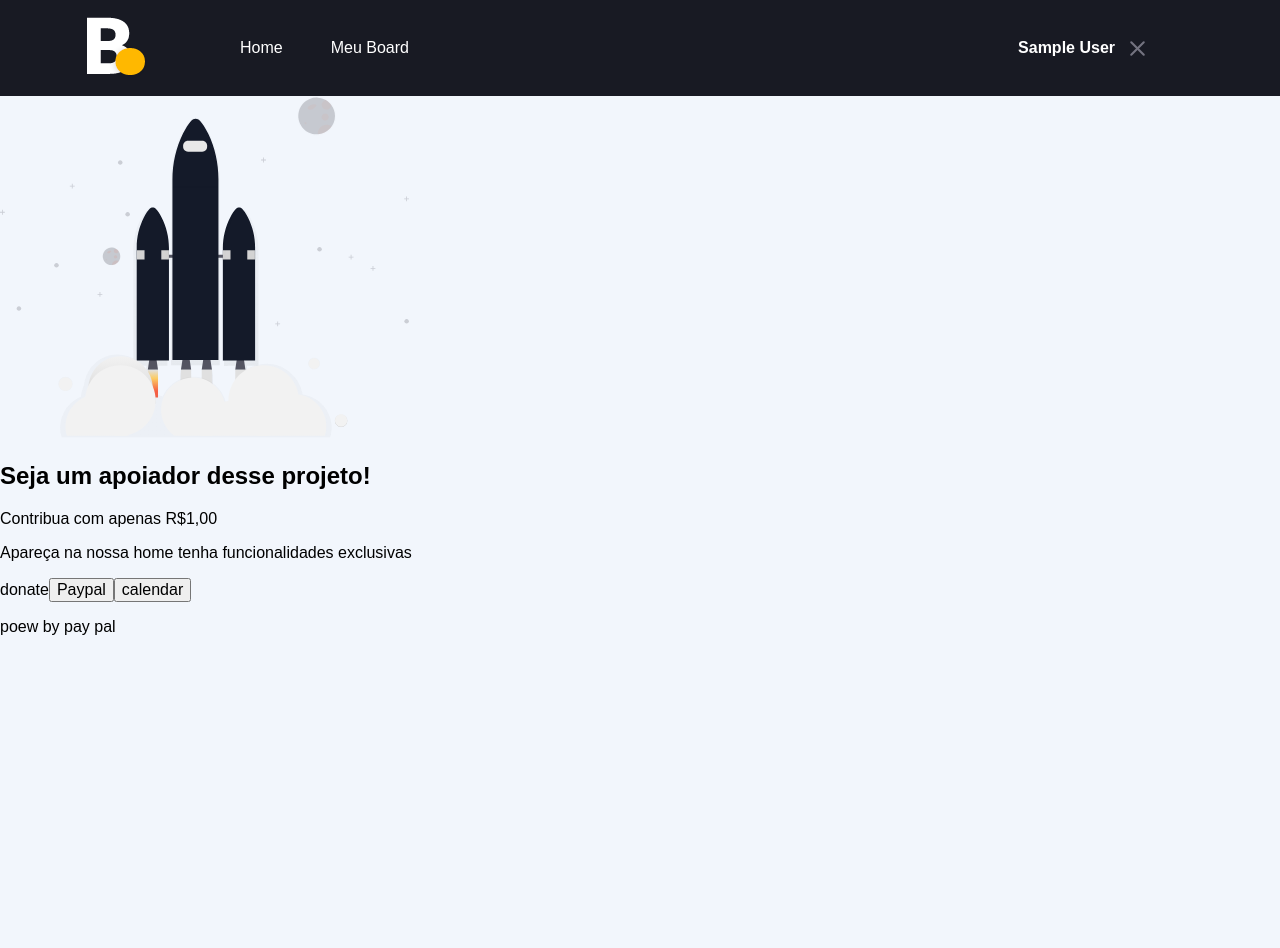
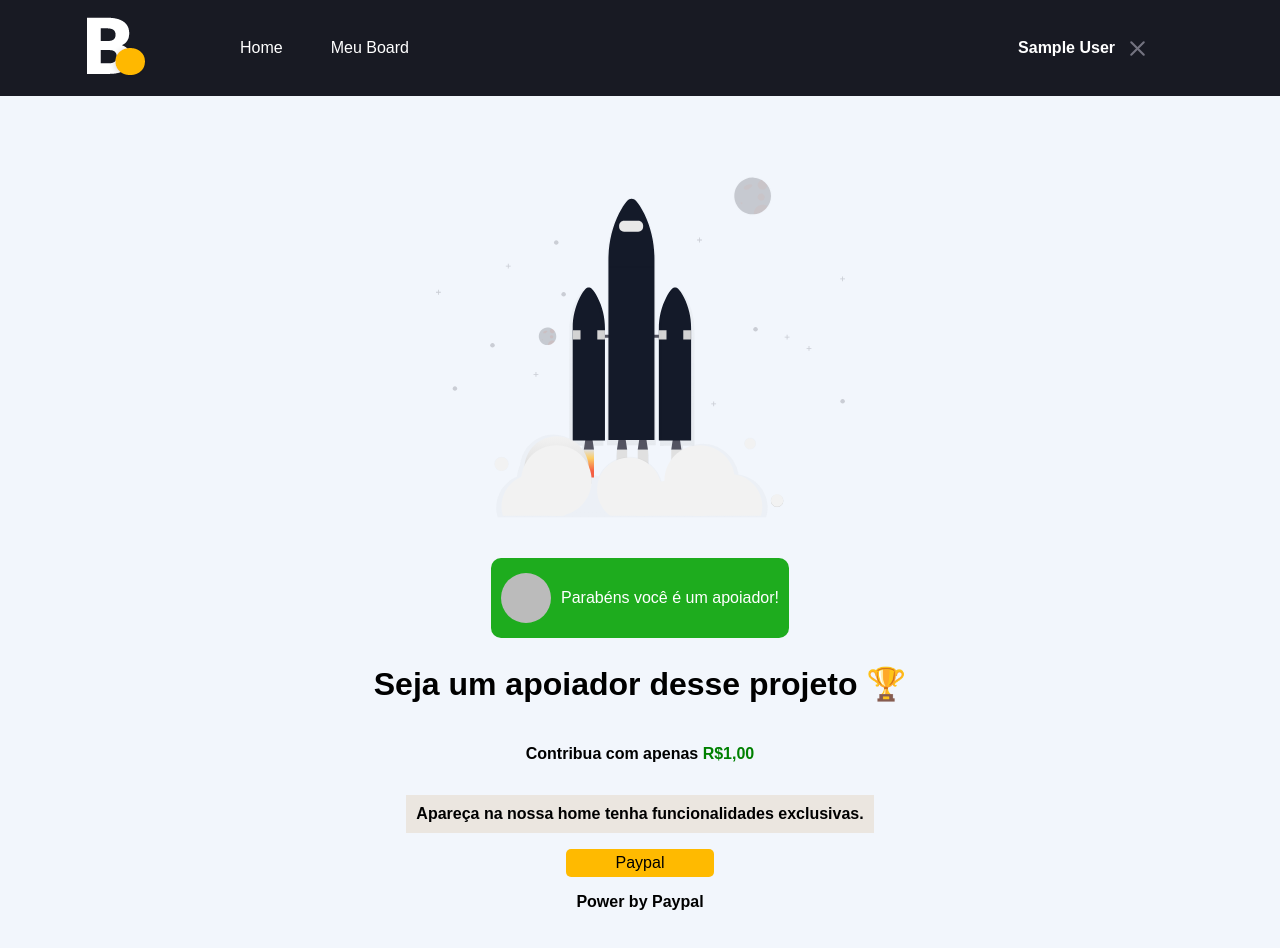
Before and after one commit to tamireshc/board, a Next.js app: page /donate in a window 1280 px wide. Shown: the top 948 px of the page. Before the commit the page ends 800 px from the top, so only its background shows below. Built offline with nearby package versions, Linux system fonts and the light colour scheme; no server answers; sample sign-in values are in the browser's storage.

Commit message:
add pag details task and donateres with integration firebase

```diff
--- a/src/pages/donate.tsx
+++ /dev/null
@@ -1,18 +0,0 @@
-import React from 'react'
-
-const donate = () => {
-  return (
-    <section>
-      <img src='/images/rocket.svg' />
-      <h1>Seja um apoiador desse projeto!</h1>
-      <p>Contribua com apenas <span>R$1,00</span></p>
-      <p>Apareça na nossa home tenha funcionalidades exclusivas</p>
-      donate
-      <button>Paypal</button>
-      <button>calendar</button>
-      <p>poew by pay pal</p>
-    </section>
-  )
-}
-
-export default donate
--- /dev/null
+++ b/src/pages/donate/index.tsx
@@ -0,0 +1,66 @@
+import { GetServerSideProps } from "next"
+import { getSession } from "next-auth/react"
+import Head from "next/head"
+import styles from './styles.module.scss'
+
+interface IUser {
+  nome: string;
+  image: string;
+  email: string,
+}
+
+interface IUserProp {
+  user: IUser
+}
+
+const donate = ({ user }: IUserProp) => {
+  return (
+    <>
+      <Head>
+        <title>Ajude a plataforma boar a ficar online!S</title>
+      </Head>
+
+      <section className={styles.container}>
+        <img src='/images/rocket.svg' className={styles.imgRoquet} />
+        <div className={styles.containerSupporter}>
+          <img src={user.image} />
+          <p>Parabéns você é um apoiador!</p>
+        </div>
+        <h1>Seja um apoiador desse projeto 🏆</h1>
+        <p>Contribua com apenas <span>R$1,00</span></p>
+        <p>Apareça na nossa home tenha funcionalidades exclusivas.</p>
+
+        <button>Paypal</button>
+
+        <p>Power by Paypal</p>
+      </section>
+    </>
+  )
+}
+
+export default donate
+
+export const getServerSideProps: GetServerSideProps = async ({ req }) => {
+  const session = await getSession({ req })
+
+  if (!session) {
+    return {
+      redirect: {
+        destination: '/',
+        permanent: false,
+      }
+    }
+  }
+
+  const user = {
+    name: session?.user?.name,
+    email: session?.user?.email,
+    image: session?.user?.image,
+  }
+
+  return {
+    props: {
+      user
+    }
+  }
+}
--- /dev/null
+++ b/src/pages/donate/styles.module.scss
@@ -0,0 +1,54 @@
+.container {
+  display: flex;
+  flex-direction: column;
+  justify-content: center;
+  align-items: center;
+  padding: 80px;
+
+  h1 {
+    font-size: 2rem;
+  }
+
+  .imgRoquet {
+    margin-bottom: 40px;
+  }
+
+  p {
+    font-weight: bold;
+
+    span {
+      color: green;
+    }
+  }
+
+  p:nth-child(5) {
+    background-color: rgb(235, 230, 224);
+    padding: 10px;
+  }
+
+  button {
+    background-color: #FFBA00;
+    border: none;
+    padding: 5px 50px;
+    border-radius: 5px;
+  }
+}
+
+.containerSupporter {
+  background-color: rgb(30, 172, 30);
+  display: flex;
+  border-radius: 10px;
+  padding: 15px 10px;
+
+  img {
+    border-radius: 50%;
+    height: 50px;
+    width: 50px;
+    margin-right: 10px;
+  }
+
+  p {
+    color: #fff;
+    font-weight: 400;
+  }
+}
```
Also changed, not shown: src/components/Header/styles.module.scss (+9 -6 lines), src/components/SignInButton/index.tsx (+5 -7 lines), src/components/SignInButton/styles.module.scss (+7 -7 lines), src/components/suporteButton/styles.module.scss (+7 -6 lines), src/pages/board/index.tsx (+1 -11 lines), src/pages/board/styles.module.scss (+51 -38 lines), src/pages/index.tsx (+47 -13 lines), src/styles/globals.scss (+13 -9 lines), src/styles/styles.module.scss (+17 -13 lines).
